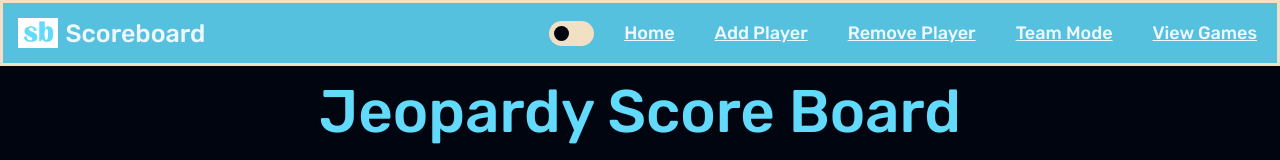
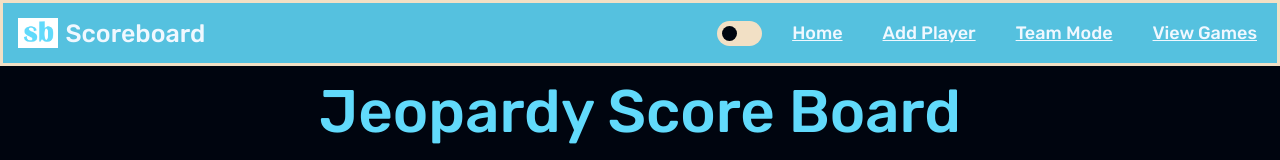
Before and after one commit to darienmiller88/DigitalScoreBoard, a Vue app in the folder client/: page / in a window 1280 px wide. Shown: the top 160 px of the page. Built offline with nearby package versions, Linux system fonts and the light colour scheme; no server answers; a web font is replaced by a local one.

Commit message:
fix: removed remove player tab in Navbar.vue

```diff
--- a/client/src/components/NavBar/NavBar.vue
+++ b/client/src/components/NavBar/NavBar.vue
@@ -31,7 +31,6 @@
             <DarkModeToggle />
             <RouterLink to="/" class="link-item">Home</RouterLink>
             <RouterLink to="/add-new-players" class="link-item">Add Player</RouterLink>
-            <RouterLink to="/remove-player" class="link-item">Remove Player</RouterLink>
             <RouterLink to="/team-mode" class="link-item">Team Mode</RouterLink>
             <RouterLink to="/view-games" class="link-item">View Games</RouterLink>
             <!-- <RouterLink class="link-item">Sign out</RouterLink> -->
```
